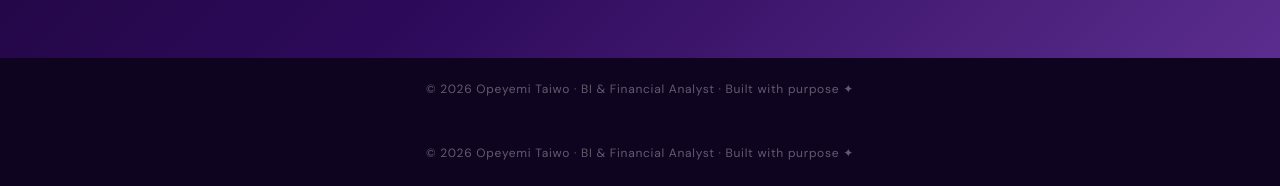
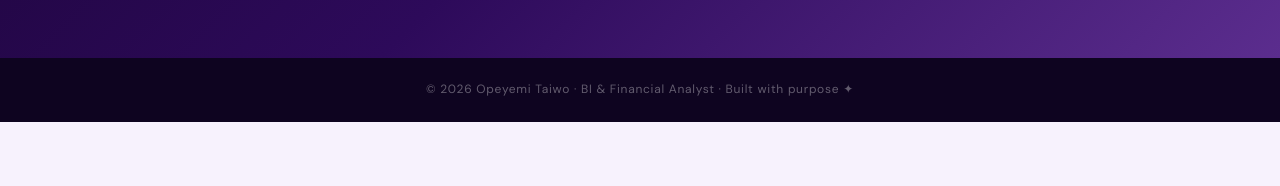
Before and after one commit to OpeyemiAnalytics/portfolio, a plain HTML site: page index.html in a window 1280 px wide. Shown: the part 5616-5802 px from the top of the page. After the commit the page ends 5738 px from the top, so only its background shows below. Drawn offline with nearby package versions, Linux system fonts and the light colour scheme.

Commit message:
Remove duplicate footer and clean up HTML structure

```diff
--- a/index.html
+++ b/index.html
@@ -379,7 +379,3 @@
 
 
 </body></html>
-<footer>© 2026 Opeyemi Taiwo · BI &amp; Financial Analyst · Built with purpose ✦</footer>
-
-</body>
-</html>
```
